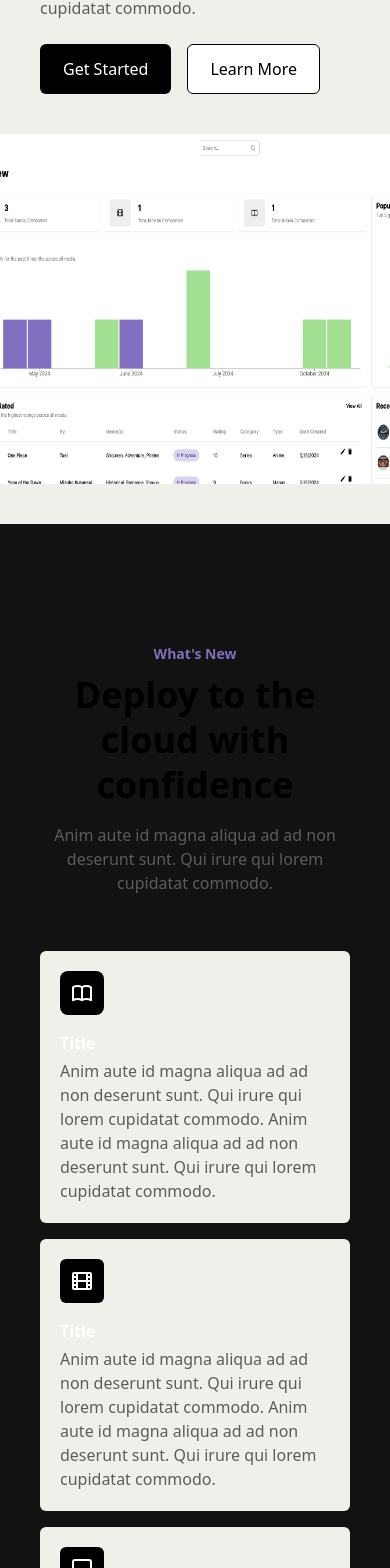
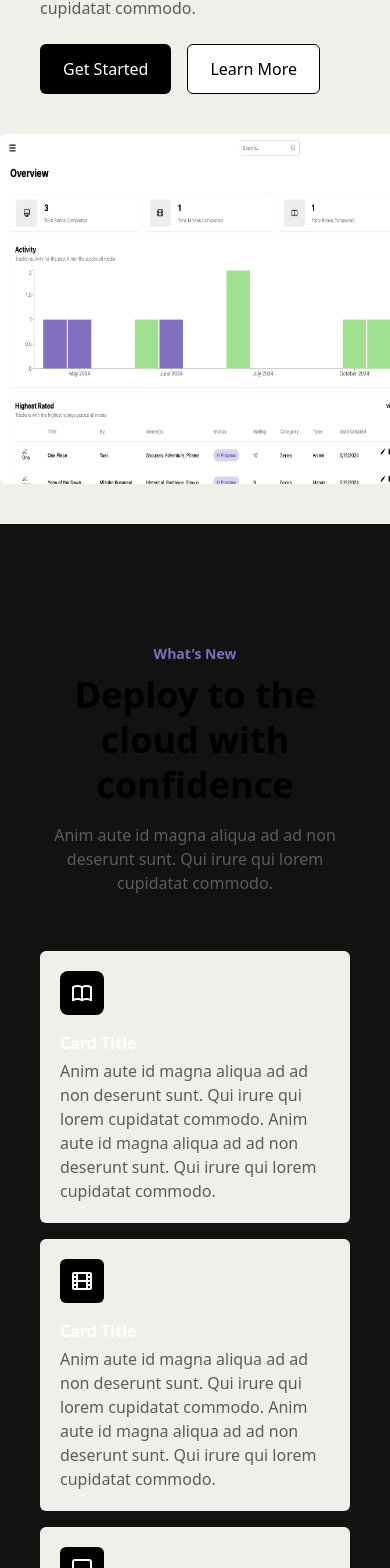
Before and after one commit to lizmery/faves-tracker, a React app in the folder client/: page / in a window 390 px wide. Shown: the part 390-1958 px from the top of the page. Built offline with nearby package versions, Linux system fonts and the light colour scheme; no server answers; the HTML template or start-up script is replaced by a standard one.

Commit message:
update nav links for footer and header

```diff
--- a/client/src/components/Footer.jsx
+++ b/client/src/components/Footer.jsx
@@ -15,9 +15,9 @@ export default function FooterComponent() {
                             <div className="w-full justify-between sm:flex sm:items-center sm:justify-between">
                                 <Link to='/' className='text-2xl font-bold'>Media Tracker</Link>
                                 <Footer.LinkGroup className='dark:text-grayLine mt-4 lg:mt-auto text-darkGray'>
-                                    <Footer.Link href='#hero'>Home</Footer.Link>
-                                    <Footer.Link href='#features'>Features</Footer.Link>
-                                    <Footer.Link href='#about'>About</Footer.Link>
+                                    <Footer.Link href='/#hero'>Home</Footer.Link>
+                                    <Footer.Link href='/#features'>Features</Footer.Link>
+                                    <Footer.Link href='/#about'>About</Footer.Link>
                                 </Footer.LinkGroup>
                             </div>
                             <div className="w-full sm:flex sm:items-center sm:justify-between mt-8 border-t dark:border-darkGray pt-8">
--- a/client/src/components/Header.jsx
+++ b/client/src/components/Header.jsx
@@ -21,16 +21,6 @@ import {
     dashDrawerTheme,
     inputTheme,
  } from '../flowbiteThemes/customThemes'
-
-// const inputTheme = {
-//     field: {
-//         input: {
-//             colors: {
-//                 gray: 'dark:bg-transparent border text-darkGray dark:text-lightGray border-lightGray dark:border-grayLine dark:placeholder:text-lightGray placeholder:text-darkGray placeholder:opacity-60 focus:ring-1 focus:border-primary focus:ring-primary dark:focus:ring-primary'
-//             },
-//         },
-//     },
-// }
 
 export default function Header() {
     const path = useLocation().pathname
@@ -84,6 +74,7 @@ export default function Header() {
         <>
             {currentUser ? (
                 <>
+                    {/* Dashboard Nav */}
                     <Navbar fluid className='dark:bg-bgDark bg-white sticky top-0 z-[100] py-4' theme={dashNavTheme}>
                         <Navbar.Toggle onClick={() => setOpenDrawer(true)}/>
                         <div>
@@ -160,13 +151,13 @@ export default function Header() {
                         </div>
                         <Navbar.Collapse className='dark:text-[#B8B8B8]'>
                             <Navbar.Link active={path === '/'} as={'div'} className='text-bgDark dark:text-lightGray border-none opacity-70 dark:hover:text-lightGray dark:hover:bg-darkGray hover:opacity-100'>
-                                <a href='#hero'>Home</a>
+                                <a href='/#hero'>Home</a>
                             </Navbar.Link>
                             <Navbar.Link active={path === '/#features'} as={'div'} className='text-bgDark dark:text-lightGray border-none opacity-70 dark:hover:text-lightGray hover:opacity-100 dark:hover:bg-darkGray'>
-                                <a href='#features'>Features</a>
+                                <a href='/#features'>Features</a>
                             </Navbar.Link>
                             <Navbar.Link active={path === '/#about'} as={'div'} className='text-bgDark dark:text-lightGray border-none opacity-70 dark:hover:text-lightGray hover:opacity-100 dark:hover:bg-darkGray'>
-                                <a href='#about'>About</a>
+                                <a href='/#about'>About</a>
                             </Navbar.Link>
                         </Navbar.Collapse>
                     </Navbar>
--- a/client/src/components/homePage/About.jsx
+++ b/client/src/components/homePage/About.jsx
@@ -13,7 +13,6 @@ export default function About() {
                 </span>
             <h2 className="lg:text-6xl text-3xl font-bold mb-4">Everything you need</h2>
             <p className="text-grayLine mb-10">All the tools you need to deploy your app efficiently and effortlessly.</p>
-
 
             <div className="relative mx-auto max-w-3xl mb-8">
                 <img src={heroImg} alt="Product Preview" className="rounded-lg" />
@@ -58,6 +57,5 @@ export default function About() {
                 </div>
             </div>
         </section>
-
     )
 }
--- a/client/src/components/homePage/Features.jsx
+++ b/client/src/components/homePage/Features.jsx
@@ -24,7 +24,7 @@ export default function Features() {
                         <HiOutlineBookOpen className='text-white text-2xl font-light' />
                     </div>
                     <div>
-                        <h1 className='font-semibold'>Title</h1>
+                        <h1 className='font-semibold'>Card Title</h1>
                         <p className=' text-grayLine pt-1'>
                             Anim aute id magna aliqua ad ad non deserunt sunt. Qui irure qui lorem cupidatat commodo.
                             Anim aute id magna aliqua ad ad non deserunt sunt. Qui irure qui lorem cupidatat commodo.
@@ -36,7 +36,7 @@ export default function Features() {
                         <HiOutlineFilm className='text-white text-2xl' />
                     </div>
                     <div>
-                        <h1 className='font-semibold'>Title</h1>
+                        <h1 className='font-semibold'>Card Title</h1>
                         <p className=' text-grayLine pt-1'>
                             Anim aute id magna aliqua ad ad non deserunt sunt. Qui irure qui lorem cupidatat commodo.
                             Anim aute id magna aliqua ad ad non deserunt sunt. Qui irure qui lorem cupidatat commodo.
@@ -48,7 +48,7 @@ export default function Features() {
                         <HiOutlineDesktopComputer className='text-white text-2xl' />
                     </div>
                     <div>
-                        <h1 className='font-semibold'>Title</h1>
+                        <h1 className='font-semibold'>Card Title</h1>
                         <p className=' text-grayLine pt-1'>
                             Anim aute id magna aliqua ad ad non deserunt sunt. Qui irure qui lorem cupidatat commodo.
                             Anim aute id magna aliqua ad ad non deserunt sunt. Qui irure qui lorem cupidatat commodo.
--- a/client/src/components/homePage/Hero.jsx
+++ b/client/src/components/homePage/Hero.jsx
@@ -4,7 +4,7 @@ import { Button } from 'flowbite-react'
 export default function Hero() {
     return (
         <section id='hero' className='relative flex flex-col lg:flex-row items-center lg:items-start justify-between p-10 lg:p-20 bg-[#f0f0eb] text-white overflow-hidden'>
-            <div className='flex-1 max-w-xl'>
+            <div className='flex-1 max-w-xl 2xl:max-w-5xl'>
                 <span className='text-sm font-semibold text-primary rounded-full py-1'
                     >What's New
                 </span>
@@ -20,7 +20,7 @@ export default function Hero() {
                 </div>
             </div>
             <div className='flex-1 relative mt-10 lg:mt-0 lg:ml-10'>
-                <img src={heroImg} alt='Product Preview' className=' rounded-md w-[550px] min-h-[350px] lg:w-[700px] lg:min-h-[500px] max-w-none object-fill relative -right-10 lg:-right-40' />
+                <img src={heroImg} alt='Product Preview' className=' rounded-md w-[550px] min-h-[350px] lg:w-[700px] 2xl:w-[900px] lg:min-h-[500px] max-w-none object-fill relative -right-20 lg:-right-40 2xl:-right-80' />
             </div>
         </section>
     )
```
Lines whose indentation alone changed are shown as unchanged.
